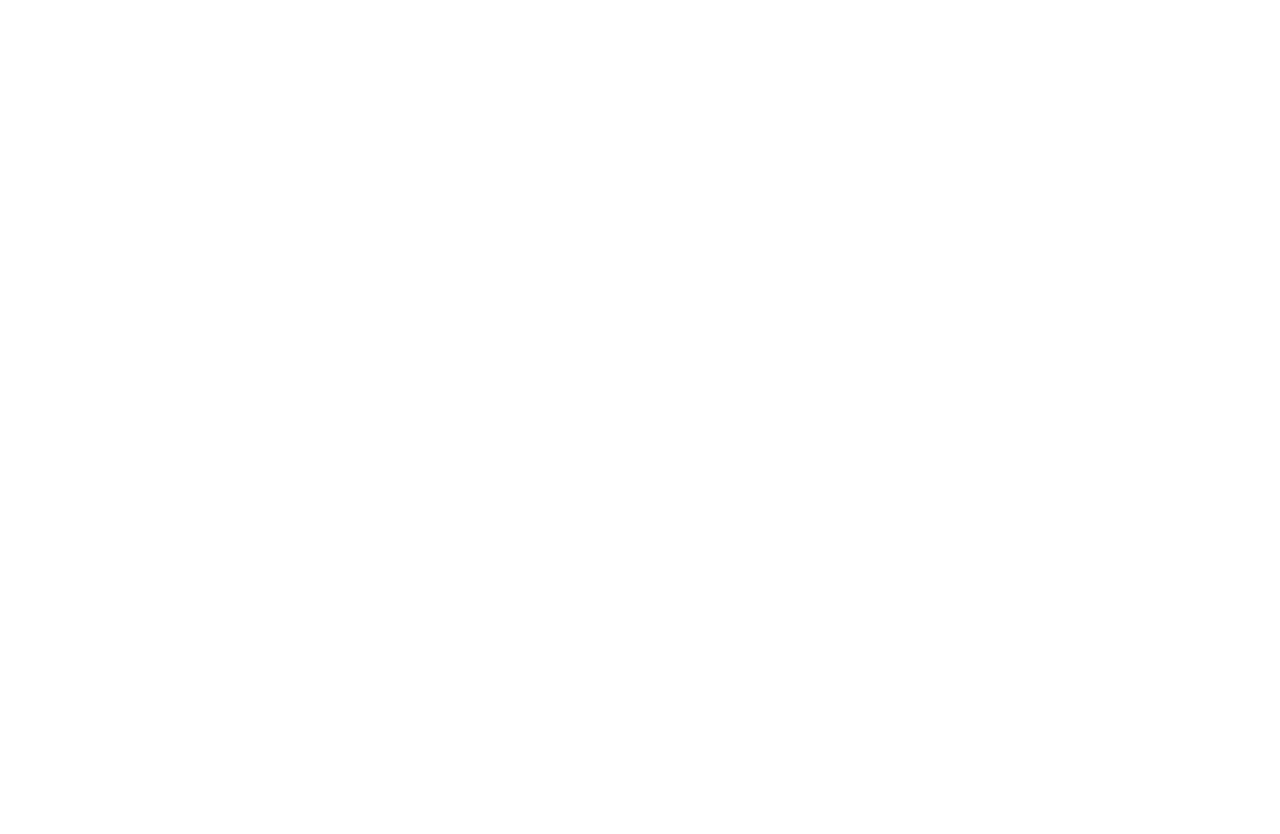
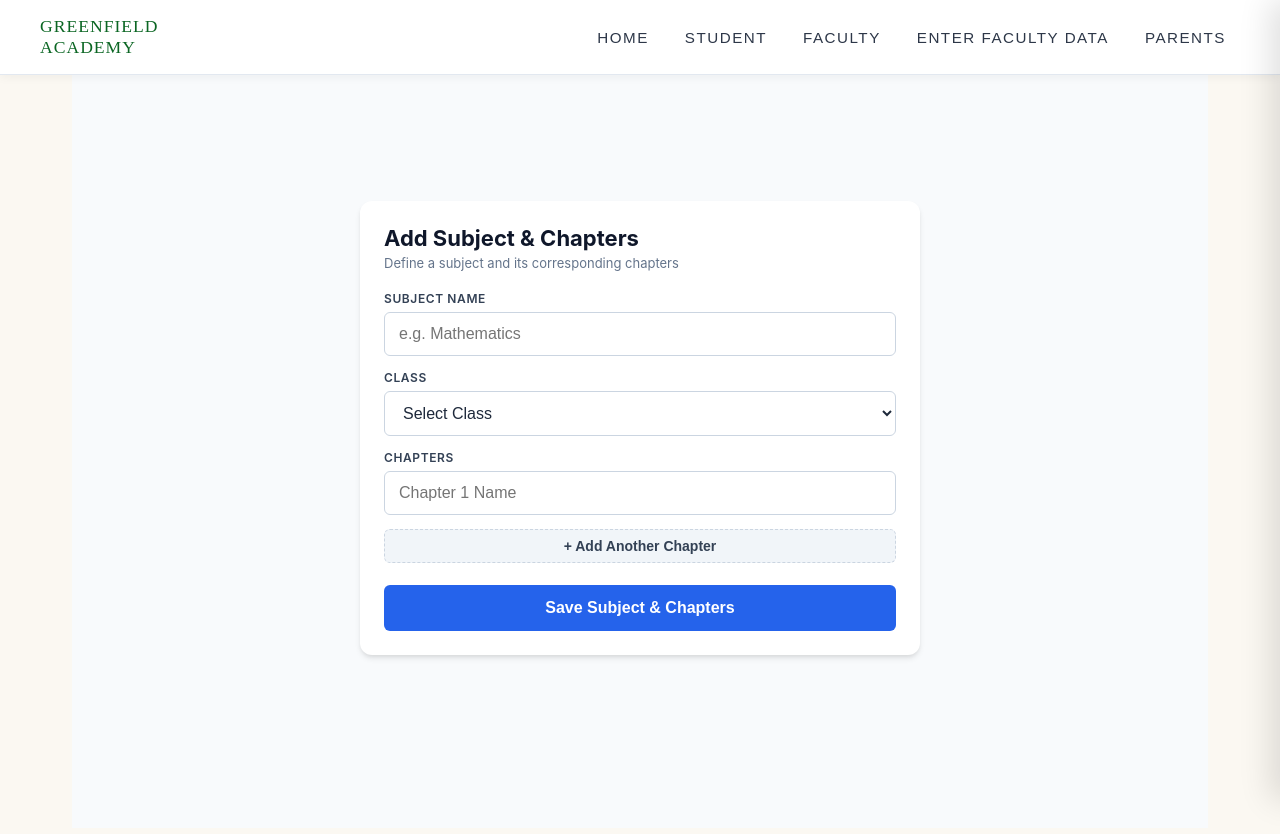
Before and after one commit to amarkch/greenfield-academy, a React (Vite) app in the folder front-end/: page /subject-data in a window 1280 px wide. Before the commit this address had no page. Shown: the top 834 px of the page. Before the commit the page ends 800 px from the top, so only its background shows below. Built offline with nearby package versions, Linux system fonts and the light colour scheme.

Commit message:
Subjects

```diff
--- a/front-end/src/App.jsx
+++ b/front-end/src/App.jsx
@@ -11,6 +11,8 @@ import FacultyDetail from "./pages/FacultyDetail.jsx";
 import StudentDetail from "./pages/StudentDetail.jsx";
 import InsertTeacherData from "./pages/InsertTeacherData.jsx";
 import InsertStudentData from "./pages/InsertStudentData.jsx";
+import InsertSubjectData from "./pages/InsertSubjectData.jsx";
+
 
 
 export default function App() {
@@ -28,6 +30,7 @@ export default function App() {
           <Route path="/student/:id" element={<StudentDetail />} />
           <Route path="/teacher-data" element={<InsertTeacherData />} />
           <Route path="/students-data" element={<InsertStudentData />} />
+          <Route path="/subject-data" element={<InsertSubjectData />} />
 
         </Route>
       </Routes>
--- /dev/null
+++ b/front-end/src/pages/InsertSubjectData.jsx
@@ -0,0 +1,304 @@
+import React, { useState } from 'react';
+import GreenfieldHeaderBar from "../components/GreenfieldHeaderBar.jsx";
+
+const CLASS_OPTIONS = [
+  "class-i",
+  "class-ii",
+  "class-iii",
+  "class-iv",
+  "class-v",
+  "class-vi",
+  "class-vii",
+  "class-viii",
+  "class-ix",
+  "class-x"
+];
+
+function InsertSubjectData() {
+  const [formData, setFormData] = useState({
+    subjectName: '',
+    className: '',
+    chapters: ['']
+  });
+
+  const [loading, setLoading] = useState(false);
+  const [message, setMessage] = useState('');
+
+  const handleChange = (e) => {
+    const { name, value } = e.target;
+    setFormData((prev) => ({ ...prev, [name]: value }));
+  };
+
+  const handleChapterChange = (index, value) => {
+    const updatedChapters = [...formData.chapters];
+    updatedChapters[index] = value;
+    setFormData((prev) => ({ ...prev, chapters: updatedChapters }));
+  };
+
+  const addChapterField = () => {
+    setFormData((prev) => ({ ...prev, chapters: [...prev.chapters, ''] }));
+  };
+
+  const removeChapterField = (index) => {
+    const updatedChapters = formData.chapters.filter((_, i) => i !== index);
+    setFormData((prev) => ({ ...prev, chapters: updatedChapters.length > 0 ? updatedChapters : [''] }));
+  };
+
+  const handleSubmit = async (e) => {
+    e.preventDefault();
+    setLoading(true);
+    setMessage('');
+
+    // Filter out empty chapter fields before sending
+    const cleanedChapters = formData.chapters.filter((ch) => ch.trim() !== '');
+    const payload = {
+      ...formData,
+      chapters: cleanedChapters
+    };
+
+    try {
+      const response = await fetch('https://greenfield-academy-back-end.onrender.com/api/insert-subject-data', {
+        method: 'POST',
+        headers: {
+          'Content-Type': 'application/json',
+        },
+        body: JSON.stringify(payload),
+      });
+
+      if (!response.ok) {
+        throw new Error('Failed to insert subject data');
+      }
+
+      const result = await response.json();
+      setMessage('Subject and chapters submitted successfully!');
+
+      setFormData({
+        subjectName: '',
+        className: '',
+        chapters: ['']
+      });
+    } catch (error) {
+      setMessage(`Error: ${error.message}`);
+    } finally {
+      setLoading(false);
+    }
+  };
+
+  return (
+    <div style={styles.container}>
+      <GreenfieldHeaderBar />
+      <div style={styles.card}>
+        <h2 style={styles.title}>Add Subject & Chapters</h2>
+        <p style={styles.subtitle}>Define a subject and its corresponding chapters</p>
+
+        <form onSubmit={handleSubmit} style={styles.form}>
+          <div style={styles.inputGroup}>
+            <label style={styles.label}>Subject Name</label>
+            <input
+              type="text"
+              name="subjectName"
+              value={formData.subjectName}
+              onChange={handleChange}
+              placeholder="e.g. Mathematics"
+              style={styles.input}
+              required
+            />
+          </div>
+
+          <div style={styles.inputGroup}>
+            <label style={styles.label}>Class</label>
+            <select
+              name="className"
+              value={formData.className}
+              onChange={handleChange}
+              style={styles.select}
+              required
+            >
+              <option value="">Select Class</option>
+              {CLASS_OPTIONS.map((cls) => (
+                <option key={cls} value={cls}>{cls}</option>
+              ))}
+            </select>
+          </div>
+
+          <div style={styles.inputGroup}>
+            <label style={styles.label}>Chapters</label>
+            {formData.chapters.map((chapter, index) => (
+              <div key={index} style={styles.chapterRow}>
+                <input
+                  type="text"
+                  value={chapter}
+                  onChange={(e) => handleChapterChange(index, e.target.value)}
+                  placeholder={`Chapter ${index + 1} Name`}
+                  style={styles.input}
+                  required
+                />
+                {formData.chapters.length > 1 && (
+                  <button
+                    type="button"
+                    onClick={() => removeChapterField(index)}
+                    style={styles.removeButton}
+                  >
+                    ✕
+                  </button>
+                )}
+              </div>
+            ))}
+            <button
+              type="button"
+              onClick={addChapterField}
+              style={styles.addButton}
+            >
+              + Add Another Chapter
+            </button>
+          </div>
+
+          <button
+            type="submit"
+            disabled={loading}
+            style={{
+              ...styles.submitButton,
+              backgroundColor: loading ? '#93c5fd' : '#2563eb',
+              cursor: loading ? 'not-allowed' : 'pointer'
+            }}
+          >
+            {loading ? 'Submitting...' : 'Save Subject & Chapters'}
+          </button>
+        </form>
+
+        {message && (
+          <div style={{
+            ...styles.message,
+            backgroundColor: message.startsWith('Error') ? '#fee2e2' : '#dcfce7',
+            color: message.startsWith('Error') ? '#b91c1c' : '#15803d'
+          }}>
+            {message}
+          </div>
+        )}
+      </div>
+    </div>
+  );
+}
+
+const styles = {
+  container: {
+    display: 'flex',
+    flexDirection: 'column',
+    justifyContent: 'center',
+    alignItems: 'center',
+    minHeight: '100vh',
+    backgroundColor: '#f8fafc',
+    fontFamily: '-apple-system, BlinkMacSystemFont, "Segoe UI", Roboto, "Helvetica Neue", Arial, sans-serif',
+    padding: '16px',
+    boxSizing: 'border-box'
+  },
+  card: {
+    background: '#ffffff',
+    padding: '24px',
+    borderRadius: '12px',
+    boxShadow: '0 4px 6px -1px rgba(0, 0, 0, 0.1), 0 2px 4px -1px rgba(0, 0, 0, 0.06)',
+    width: '100%',
+    maxWidth: '560px',
+    boxSizing: 'border-box',
+    margin: '20px auto'
+  },
+  title: {
+    margin: '0 0 4px 0',
+    fontSize: '22px',
+    fontWeight: '700',
+    color: '#0f172a'
+  },
+  subtitle: {
+    margin: '0 0 20px 0',
+    fontSize: '13px',
+    color: '#64748b'
+  },
+  form: {
+    display: 'flex',
+    flexDirection: 'column',
+    gap: '14px'
+  },
+  inputGroup: {
+    display: 'flex',
+    flexDirection: 'column',
+    gap: '6px',
+    width: '100%'
+  },
+  label: {
+    fontSize: '12px',
+    fontWeight: '600',
+    color: '#334155',
+    textTransform: 'uppercase',
+    letterSpacing: '0.05em'
+  },
+  input: {
+    padding: '12px 14px',
+    borderRadius: '6px',
+    border: '1px solid #cbd5e1',
+    fontSize: '16px',
+    color: '#1e293b',
+    outline: 'none',
+    width: '100%',
+    boxSizing: 'border-box'
+  },
+  select: {
+    padding: '12px 14px',
+    borderRadius: '6px',
+    border: '1px solid #cbd5e1',
+    fontSize: '16px',
+    color: '#1e293b',
+    outline: 'none',
+    width: '100%',
+    backgroundColor: '#ffffff',
+    boxSizing: 'border-box'
+  },
+  chapterRow: {
+    display: 'flex',
+    gap: '8px',
+    alignItems: 'center',
+    marginBottom: '4px'
+  },
+  addButton: {
+    marginTop: '4px',
+    padding: '8px 12px',
+    backgroundColor: '#f1f5f9',
+    color: '#334155',
+    border: '1px dashed #cbd5e1',
+    borderRadius: '6px',
+    fontSize: '14px',
+    fontWeight: '600',
+    cursor: 'pointer',
+    textAlign: 'center'
+  },
+  removeButton: {
+    padding: '12px 14px',
+    backgroundColor: '#fee2e2',
+    color: '#b91c1c',
+    border: 'none',
+    borderRadius: '6px',
+    fontSize: '14px',
+    fontWeight: 'bold',
+    cursor: 'pointer'
+  },
+  submitButton: {
+    marginTop: '8px',
+    padding: '14px',
+    color: '#ffffff',
+    border: 'none',
+    borderRadius: '6px',
+    fontSize: '16px',
+    fontWeight: '600',
+    width: '100%',
+    transition: 'background-color 0.2s'
+  },
+  message: {
+    marginTop: '16px',
+    padding: '12px',
+    borderRadius: '6px',
+    fontSize: '14px',
+    fontWeight: '500',
+    textAlign: 'center'
+  }
+};
+
+export default InsertSubjectData;
```
Also changed, not shown: 1 other file (tests, documents, lock files or other folders).
